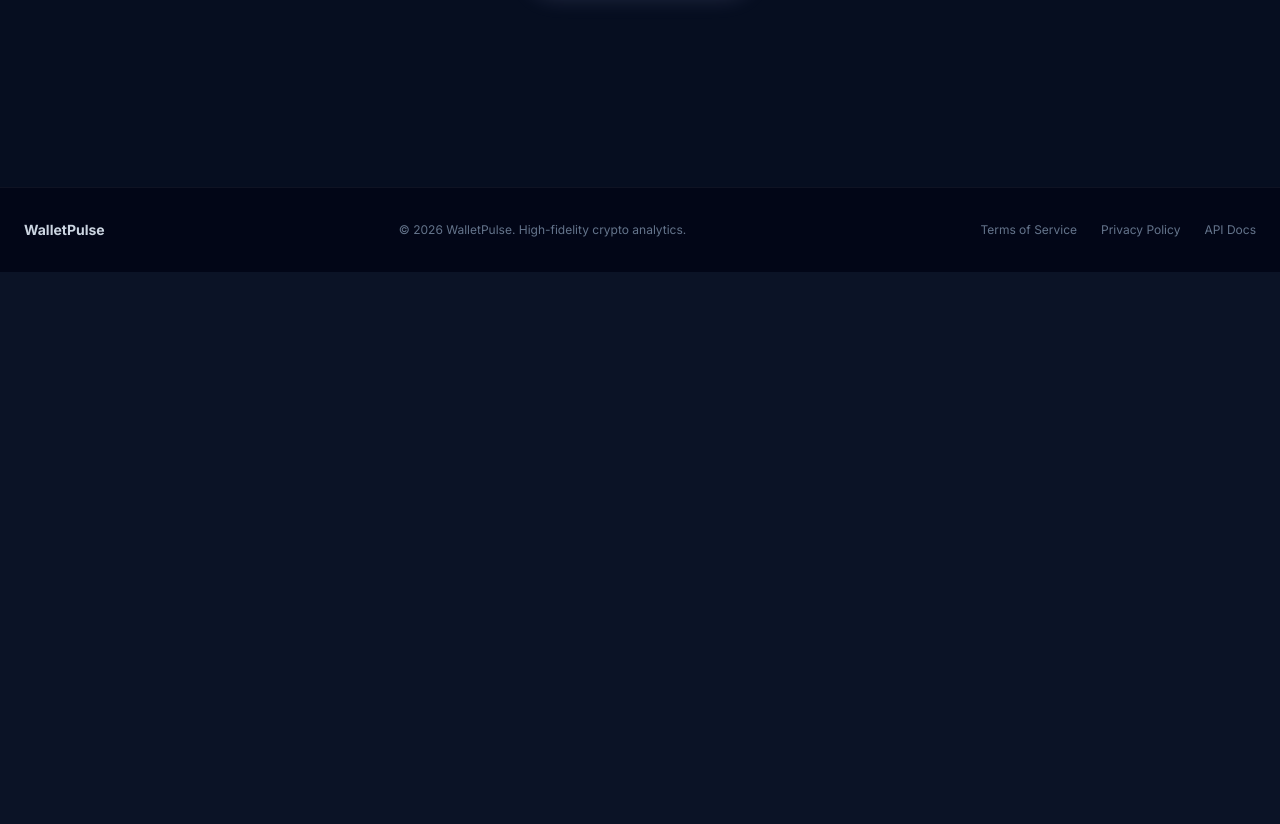
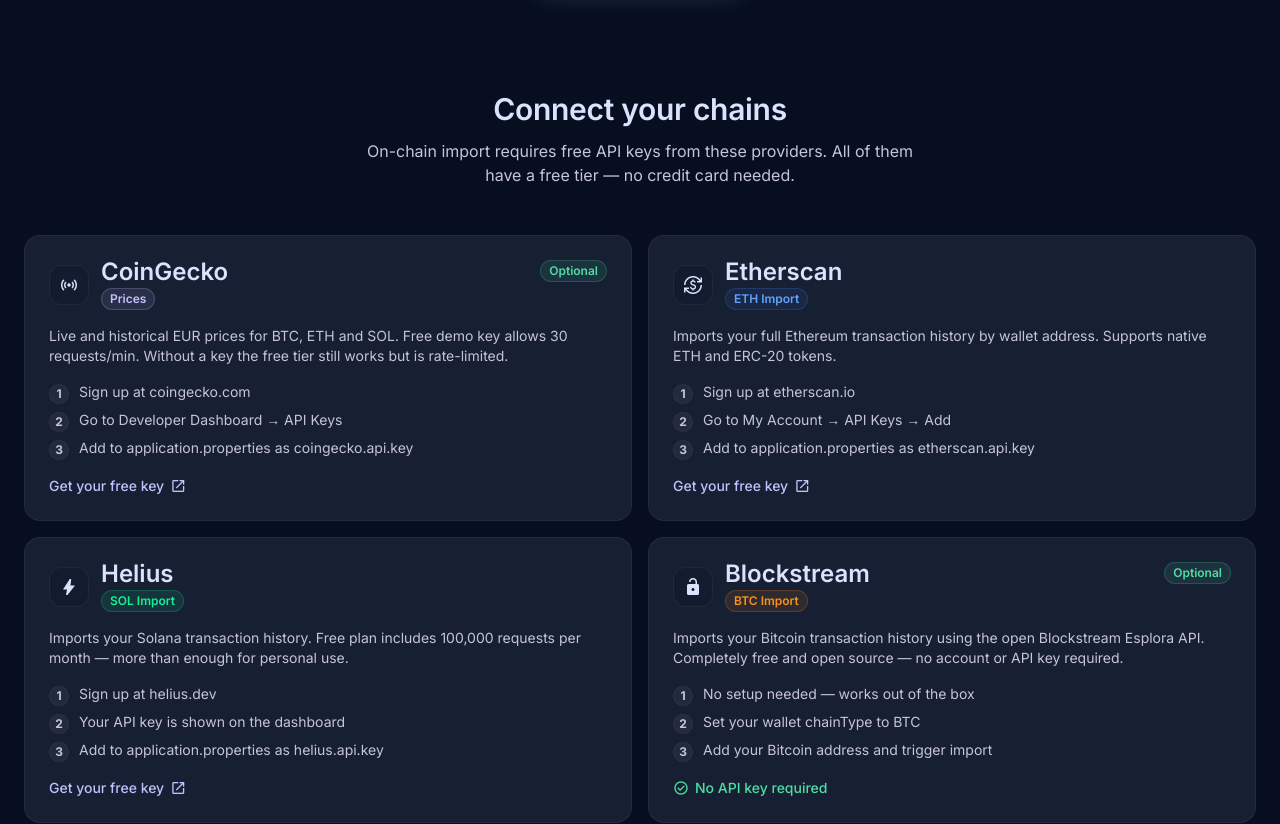
Before and after one commit to WSukram/DHBW_WalletPulse, a React (Vite) app in the folder frontend/: page / in a window 1280 px wide. Shown: the part 1660-2484 px from the top of the page. Before the commit the page ends 1932 px from the top, so only its background shows below. Built offline with nearby package versions, Linux system fonts and the light colour scheme; no server answers.

Commit message:
feat(home): add Connect your chains section with API key setup guide

```diff
--- a/frontend/src/pages/Home.jsx
+++ b/frontend/src/pages/Home.jsx
@@ -53,7 +53,7 @@
   };
 
   return (
-    <div className="bg-surface-container-lowest text-on-surface min-h-screen flex flex-col font-sans scroll-smooth scroll-pt-24">
+    <div className="bg-surface-container-lowest text-on-surface min-h-screen flex flex-col font-sans scroll-smooth">
       {/* Top Nav */}
       <header className="fixed top-0 w-full z-50 bg-slate-950/80 backdrop-blur-md border-b border-white/10">
         <div className="flex justify-between items-center w-full px-6 h-16 max-w-[1440px] mx-auto">
@@ -61,7 +61,7 @@
           <nav className="hidden md:flex items-center gap-1">
             {[
               { label: 'Live Prices', href: '#prices' },
-              { label: 'Features', href: '#features' },
+              { label: "What's supported", href: '#supported' },
               { label: 'How it works', href: '#how-it-works' },
             ].map(({ label, href }) => (
               <a key={label} href={href} className="text-sm font-medium text-slate-400 hover:text-slate-100 transition-colors px-4 py-2 rounded-md hover:bg-white/5">
@@ -138,7 +138,7 @@
         </section>
 
         {/* Stats Bar */}
-        <section className="max-w-[1440px] mx-auto px-6 mb-24">
+        <section id="supported" className="max-w-[1440px] mx-auto px-6 mb-24">
           <div className="grid grid-cols-2 md:grid-cols-4 gap-px bg-outline-variant/20 rounded-2xl overflow-hidden border border-outline-variant/20">
             {[
               { value: '3', label: 'Supported Blockchains', icon: 'hub' },
@@ -156,7 +156,7 @@
         </section>
 
         {/* Features */}
-        <section id="features" className="max-w-[1440px] mx-auto px-6 mb-24">
+        <section className="max-w-[1440px] mx-auto px-6 mb-24">
           <div className="grid grid-cols-1 md:grid-cols-3 gap-lg">
             {features.map((f) => (
               <div key={f.title} className="bg-surface-container rounded-xl border border-outline-variant/30 p-lg hover:border-primary/50 transition-colors group">
@@ -205,6 +205,107 @@
             </button>
           </div>
         </section>
+
+        {/* API Keys Setup */}
+        <section className="max-w-[1440px] mx-auto px-6 mb-24">
+          <div className="text-center mb-12">
+            <h2 className="font-heading-lg text-heading-lg text-inverse-surface mb-3">Connect your chains</h2>
+            <p className="font-body-md text-body-md text-on-surface-variant max-w-xl mx-auto">
+              On-chain import requires free API keys from these providers. All of them have a free tier — no credit card needed.
+            </p>
+          </div>
+          <div className="grid grid-cols-1 md:grid-cols-2 gap-4">
+            {[
+              {
+                name: 'CoinGecko',
+                badge: 'Prices',
+                badgeColor: 'text-primary bg-primary/10 border-primary/20',
+                icon: 'sensors',
+                iconColor: 'text-primary',
+                desc: 'Live and historical EUR prices for BTC, ETH and SOL. Free demo key allows 30 requests/min. Without a key the free tier still works but is rate-limited.',
+                steps: ['Sign up at coingecko.com', 'Go to Developer Dashboard → API Keys', 'Add to application.properties as coingecko.api.key'],
+                url: 'https://www.coingecko.com/en/api',
+                required: false,
+              },
+              {
+                name: 'Etherscan',
+                badge: 'ETH Import',
+                badgeColor: 'text-blue-400 bg-blue-500/10 border-blue-500/20',
+                icon: 'currency_exchange',
+                iconColor: 'text-blue-400',
+                desc: 'Imports your full Ethereum transaction history by wallet address. Supports native ETH and ERC-20 tokens.',
+                steps: ['Sign up at etherscan.io', 'Go to My Account → API Keys → Add', 'Add to application.properties as etherscan.api.key'],
+                url: 'https://etherscan.io/apis',
+                required: true,
+              },
+              {
+                name: 'Helius',
+                badge: 'SOL Import',
+                badgeColor: 'text-[#14F195] bg-[#14F195]/10 border-[#14F195]/20',
+                icon: 'bolt',
+                iconColor: 'text-[#14F195]',
+                desc: 'Imports your Solana transaction history. Free plan includes 100,000 requests per month — more than enough for personal use.',
+                steps: ['Sign up at helius.dev', 'Your API key is shown on the dashboard', 'Add to application.properties as helius.api.key'],
+                url: 'https://helius.dev',
+                required: true,
+              },
+              {
+                name: 'Blockstream',
+                badge: 'BTC Import',
+                badgeColor: 'text-[#F7931A] bg-[#F7931A]/10 border-[#F7931A]/20',
+                icon: 'lock_open',
+                iconColor: 'text-[#F7931A]',
+                desc: 'Imports your Bitcoin transaction history using the open Blockstream Esplora API. Completely free and open source — no account or API key required.',
+                steps: ['No setup needed — works out of the box', 'Set your wallet chainType to BTC', 'Add your Bitcoin address and trigger import'],
+                url: null,
+                required: false,
+              },
+            ].map((api) => (
+              <div key={api.name} className="bg-surface-container border border-outline-variant/30 rounded-2xl p-6 flex flex-col gap-4 hover:border-outline-variant/60 transition-colors">
+                <div className="flex items-start justify-between gap-3">
+                  <div className="flex items-center gap-3">
+                    <div className="w-10 h-10 rounded-xl bg-surface-container-low border border-outline-variant/30 flex items-center justify-center flex-shrink-0">
+                      <span className="material-symbols-outlined text-[20px]" style={{ fontVariationSettings: "'FILL' 1", color: 'inherit' }}>{api.icon}</span>
+                    </div>
+                    <div>
+                      <p className="font-heading-md text-heading-md text-inverse-surface leading-none">{api.name}</p>
+                      <span className={`inline-block mt-1 text-xs font-semibold px-2 py-0.5 rounded-full border ${api.badgeColor}`}>{api.badge}</span>
+                    </div>
+                  </div>
+                  {!api.required && (
+                    <span className="text-xs font-semibold text-secondary bg-secondary/10 border border-secondary/20 px-2 py-0.5 rounded-full flex-shrink-0">Optional</span>
+                  )}
+                </div>
+                <p className="font-body-md text-body-md text-on-surface-variant text-sm">{api.desc}</p>
+                <ol className="space-y-1.5">
+                  {api.steps.map((step, i) => (
+                    <li key={i} className="flex items-start gap-2.5 text-sm text-on-surface-variant">
+                      <span className="w-5 h-5 rounded-full bg-surface-container-high border border-outline-variant/30 flex items-center justify-center flex-shrink-0 text-xs font-bold text-on-surface-variant mt-0.5">{i + 1}</span>
+                      <span>{step}</span>
+                    </li>
+                  ))}
+                </ol>
+                {api.url ? (
+                  <a
+                    href={api.url}
+                    target="_blank"
+                    rel="noopener noreferrer"
+                    className="mt-auto flex items-center gap-1.5 text-sm font-medium text-primary hover:text-primary-fixed transition-colors self-start"
+                  >
+                    Get your free key
+                    <span className="material-symbols-outlined text-[16px]">open_in_new</span>
+                  </a>
+                ) : (
+                  <span className="mt-auto flex items-center gap-1.5 text-sm font-medium text-secondary self-start">
+                    <span className="material-symbols-outlined text-[16px]">check_circle</span>
+                    No API key required
+                  </span>
+                )}
+              </div>
+            ))}
+          </div>
+
+        </section>
       </main>
 
       {/* Footer */}
```
